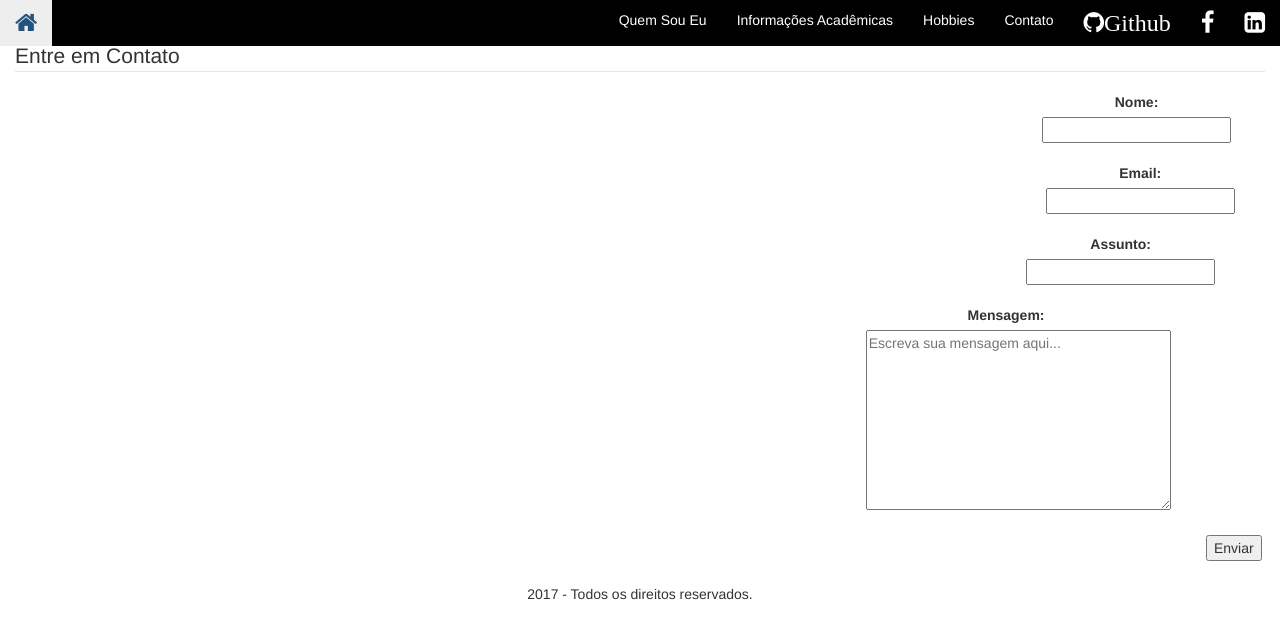
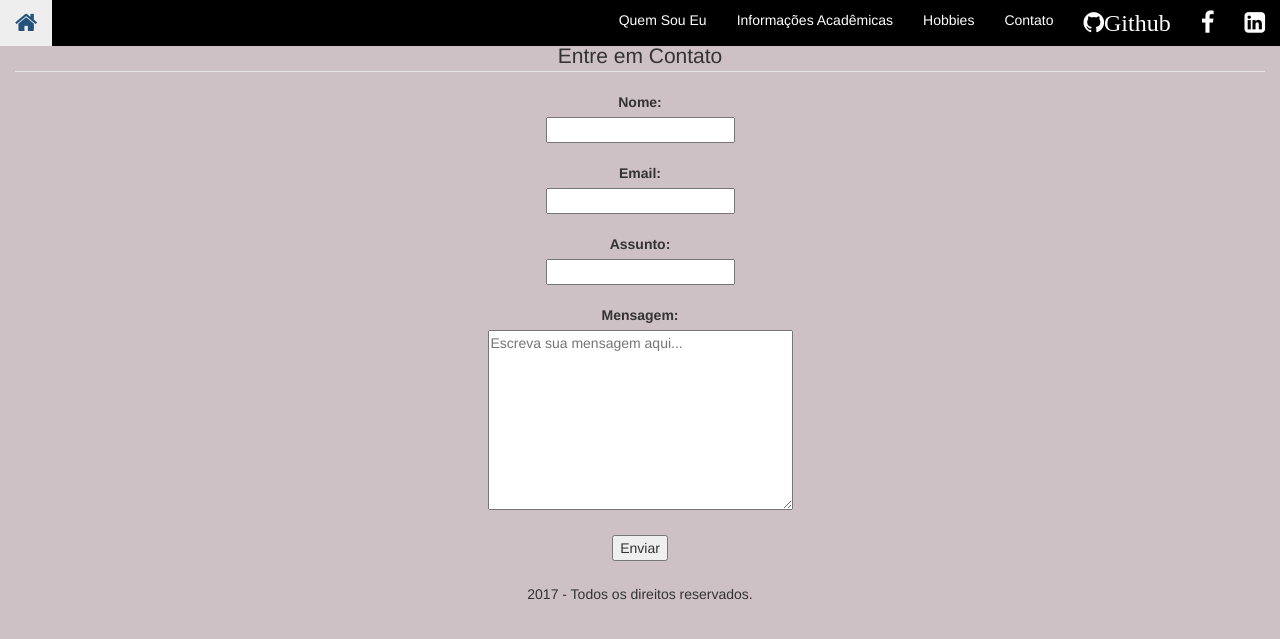
Before and after one commit to yagosenhorini/HTML, a PHP site: page /entrar_contato.php in a window 1280 px wide. Shown: the top 639 px of the page. Run offline with PHP 8.4, Linux system fonts and the light colour scheme.

Commit message:
Atualização de CSS

```diff
--- a/CSS/css_website.css
+++ b/CSS/css_website.css
@@ -3,16 +3,10 @@
 	position: relative;
 }
 
-.corpo{
+#corpo{
 
 	background-color: #CDC1C5;
-}
-
-.navegacao{
-
-	background-color: #CDC1C5;
-	text-align: center;
-
+	text-align: justify;
 }
 
 .whoami{
@@ -40,11 +34,10 @@
 	color: #1C1C1C;
 	font-family: fantasy;
 	font: impact;
-
 }
 
 
-.paragrafo{
+#paragrafo{
 
 	text-align: justify-all;
 	font-size: 12px;
@@ -88,32 +81,44 @@ li a:hover:not(.active) {
 
 #nome{
 	position: relative;
-	left: 40.7%;
+	text-align: center;
 }
 
 #email{
 	position: relative;
-	left: 41%;
+	text-align: center;
 }
 
 #assunto{
 	position: relative;
-	left: 39.4%;
+	text-align: center;
 }
 
 #mensagem{
 	position: relative;
-	left: 30%;
+	text-align: center;
 }
 
 #texto{
 	position:relative;
 	width: 25%;
 	height: 180px;
-	left: 31%;
 }
 
 #btn-envio{
 	position: relative;
-	left: 47.5%;
 }
+
+#formulario{
+	text-align: center
+}
+
+#legenda{
+	text-align: center;
+	margin-top: 10px;
+}
+
+#eu{
+
+	margin-top: 10%:;
+}
```
